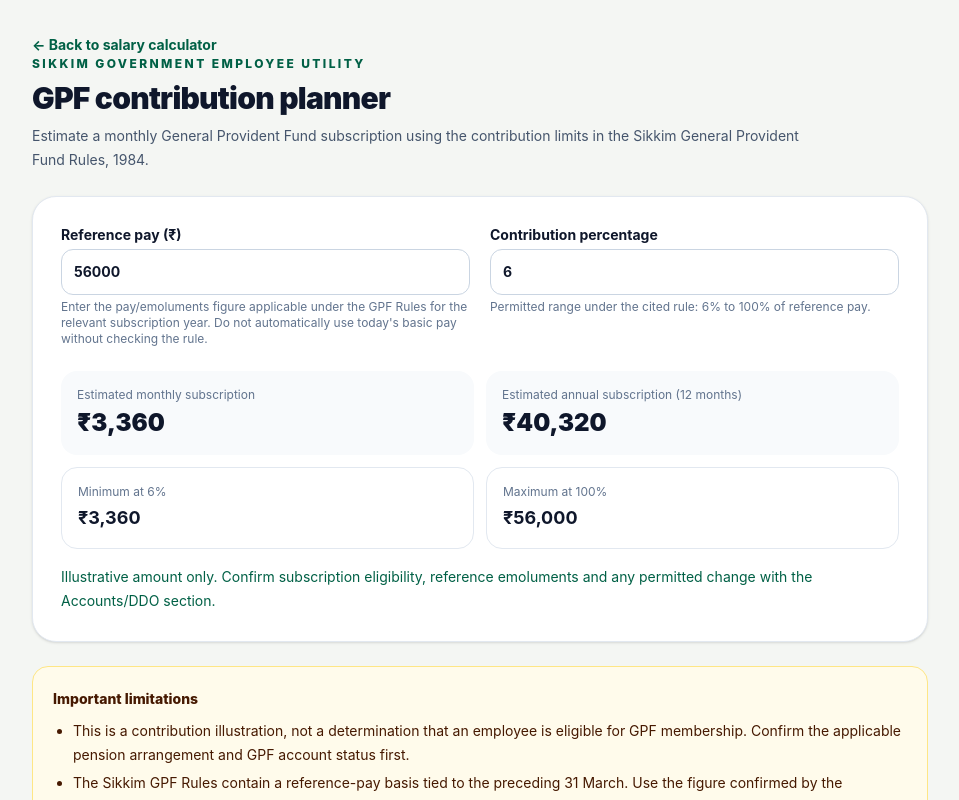
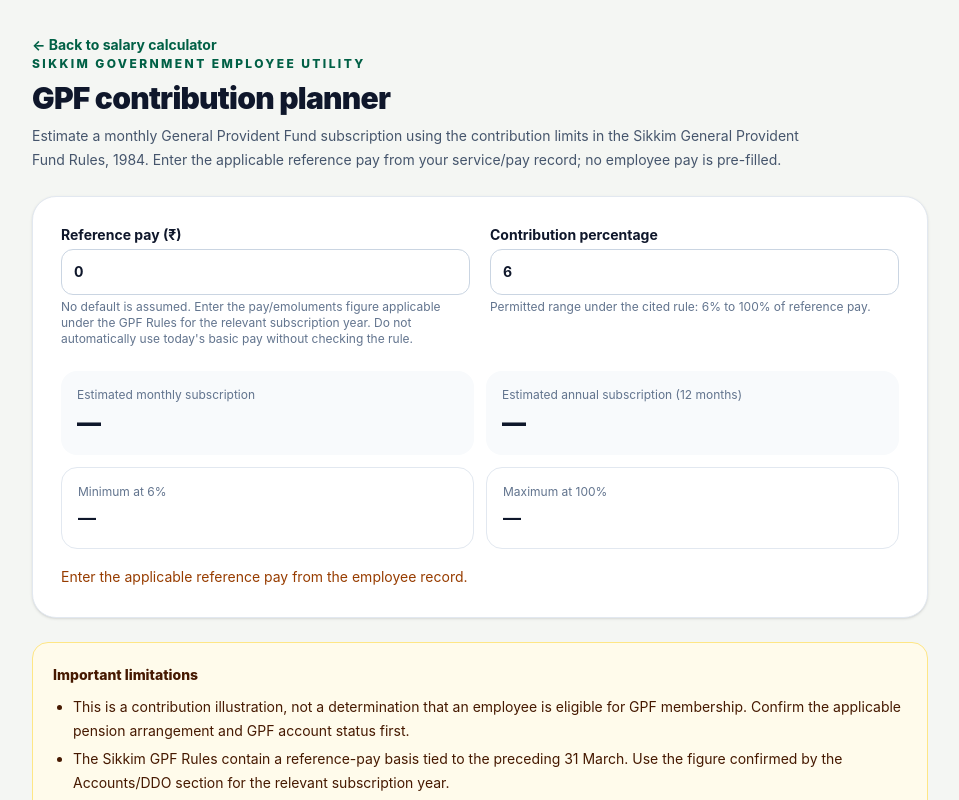
Before and after one commit to leenusdarnal/SIKKIM-GOVERNMENT-SALARY-CALCULATOR, a SvelteKit app: page /gpf-planner in a window 1280 px wide. Shown: the top 800 px of the page, without its empty margins (160-1119 px from the left). Built offline with nearby package versions, Linux system fonts and the light colour scheme.

Commit message:
Remove assumed reference pay from GPF planner defaults

```diff
--- a/src/routes/gpf-planner/+page.svelte
+++ b/src/routes/gpf-planner/+page.svelte
@@ -1,6 +1,6 @@
 <script lang="ts">
   import { calculateGpfContribution } from '../../lib/gpf';
-  let referencePay = $state(56_000);
+  let referencePay = $state(0);
   let rate = $state(6);
   const result = $derived(calculateGpfContribution(referencePay, rate));
   const fmt = (value: number) => new Intl.NumberFormat('en-IN', { style: 'currency', currency: 'INR', maximumFractionDigits: 0 }).format(value);
@@ -17,14 +17,14 @@
     <header>
       <p class="text-xs font-extrabold uppercase tracking-[0.2em] text-emerald-800 dark:text-emerald-400">Sikkim Government employee utility</p>
       <h1 class="mt-2 text-3xl font-black tracking-tight">GPF contribution planner</h1>
-      <p class="mt-2 max-w-3xl text-sm leading-6 text-slate-600 dark:text-slate-300">Estimate a monthly General Provident Fund subscription using the contribution limits in the Sikkim General Provident Fund Rules, 1984.</p>
+      <p class="mt-2 max-w-3xl text-sm leading-6 text-slate-600 dark:text-slate-300">Estimate a monthly General Provident Fund subscription using the contribution limits in the Sikkim General Provident Fund Rules, 1984. Enter the applicable reference pay from your service/pay record; no employee pay is pre-filled.</p>
     </header>
 
     <section class="rounded-3xl border border-slate-200 bg-white p-5 shadow-sm dark:border-slate-800 dark:bg-slate-900 sm:p-7">
       <div class="grid gap-5 sm:grid-cols-2">
         <label class="text-sm font-bold">Reference pay (₹)
-          <input type="number" min="1" step="1" bind:value={referencePay} class="mt-1 w-full rounded-xl border border-slate-300 bg-transparent p-3 dark:border-slate-700" />
-          <span class="mt-1 block text-xs font-normal text-slate-500">Enter the pay/emoluments figure applicable under the GPF Rules for the relevant subscription year. Do not automatically use today's basic pay without checking the rule.</span>
+          <input type="number" min="0" step="1" bind:value={referencePay} class="mt-1 w-full rounded-xl border border-slate-300 bg-transparent p-3 dark:border-slate-700" />
+          <span class="mt-1 block text-xs font-normal text-slate-500">No default is assumed. Enter the pay/emoluments figure applicable under the GPF Rules for the relevant subscription year. Do not automatically use today's basic pay without checking the rule.</span>
         </label>
         <label class="text-sm font-bold">Contribution percentage
           <input type="number" min="6" max="100" step="0.5" bind:value={rate} class="mt-1 w-full rounded-xl border border-slate-300 bg-transparent p-3 dark:border-slate-700" />
@@ -33,10 +33,10 @@
       </div>
 
       <div class="mt-6 grid gap-3 sm:grid-cols-2">
-        <div class="rounded-2xl bg-slate-50 p-4 dark:bg-slate-800"><p class="text-xs text-slate-500">Estimated monthly subscription</p><p class="mt-1 text-2xl font-black">{fmt(result.monthlyContribution)}</p></div>
-        <div class="rounded-2xl bg-slate-50 p-4 dark:bg-slate-800"><p class="text-xs text-slate-500">Estimated annual subscription (12 months)</p><p class="mt-1 text-2xl font-black">{fmt(result.annualContribution)}</p></div>
-        <div class="rounded-2xl border border-slate-200 p-4 dark:border-slate-700"><p class="text-xs text-slate-500">Minimum at 6%</p><p class="mt-1 text-lg font-bold">{fmt(result.minimumMonthlyContribution)}</p></div>
-        <div class="rounded-2xl border border-slate-200 p-4 dark:border-slate-700"><p class="text-xs text-slate-500">Maximum at 100%</p><p class="mt-1 text-lg font-bold">{fmt(result.maximumMonthlyContribution)}</p></div>
+        <div class="rounded-2xl bg-slate-50 p-4 dark:bg-slate-800"><p class="text-xs text-slate-500">Estimated monthly subscription</p><p class="mt-1 text-2xl font-black">{result.valid ? fmt(result.monthlyContribution) : '—'}</p></div>
+        <div class="rounded-2xl bg-slate-50 p-4 dark:bg-slate-800"><p class="text-xs text-slate-500">Estimated annual subscription (12 months)</p><p class="mt-1 text-2xl font-black">{result.valid ? fmt(result.annualContribution) : '—'}</p></div>
+        <div class="rounded-2xl border border-slate-200 p-4 dark:border-slate-700"><p class="text-xs text-slate-500">Minimum at 6%</p><p class="mt-1 text-lg font-bold">{result.referencePay > 0 ? fmt(result.minimumMonthlyContribution) : '—'}</p></div>
+        <div class="rounded-2xl border border-slate-200 p-4 dark:border-slate-700"><p class="text-xs text-slate-500">Maximum at 100%</p><p class="mt-1 text-lg font-bold">{result.referencePay > 0 ? fmt(result.maximumMonthlyContribution) : '—'}</p></div>
       </div>
       <p class="mt-4 text-sm leading-6 {result.valid ? 'text-emerald-800 dark:text-emerald-300' : 'text-amber-800 dark:text-amber-300'}" role="status">{result.message}</p>
     </section>
```
